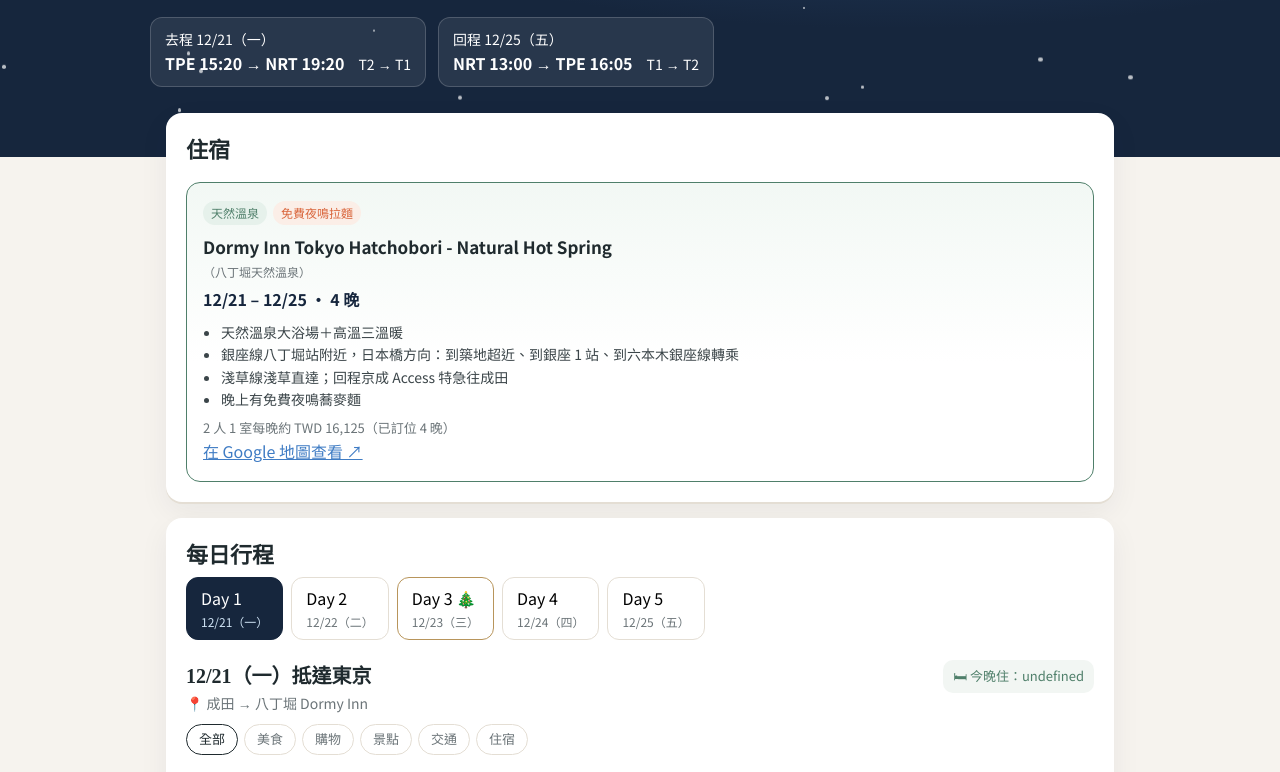
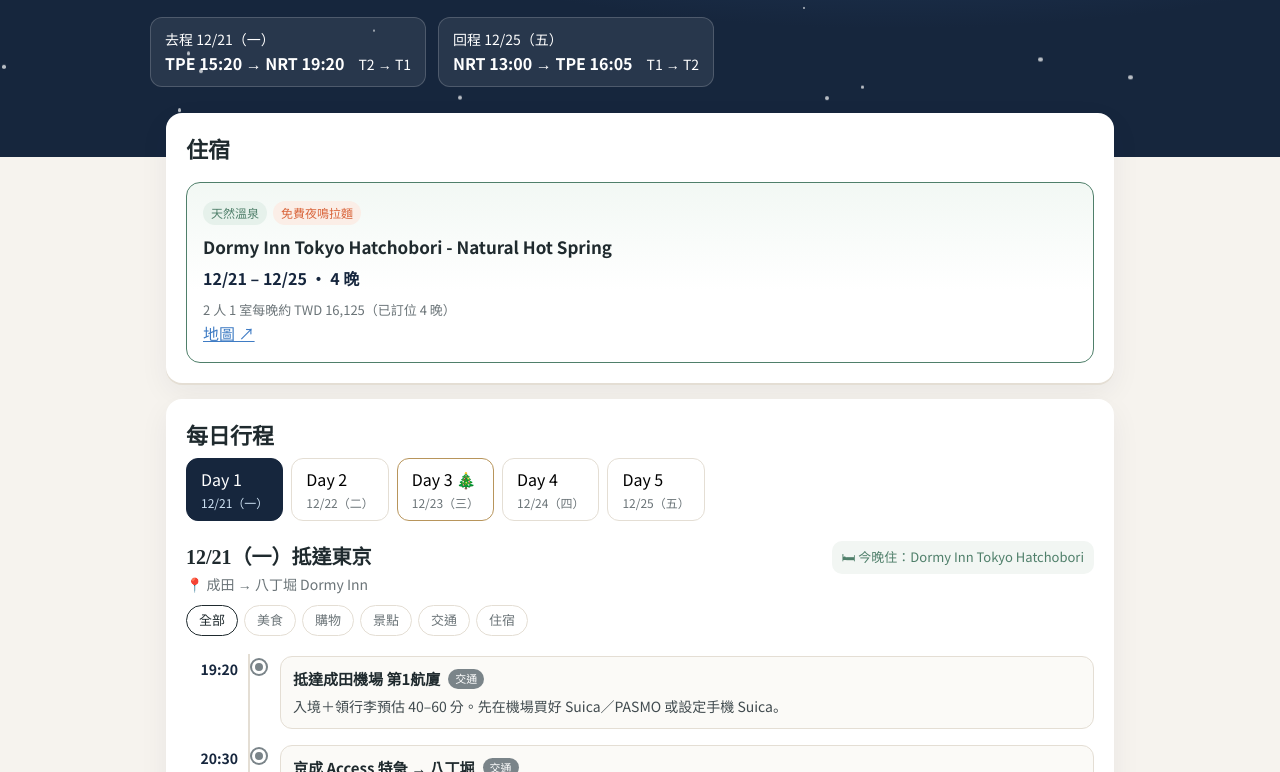
Before and after one commit to nuancesappofficial/2026-tokyo-xmas, a plain HTML site: page index.html in a window 1280 px wide. Shown: the part 178-950 px from the top of the page. Drawn offline with Linux system fonts and the light colour scheme.

Commit message:
Simplify hotel section, add smooth transitions on day switching, fix sleep data access

```diff
--- a/index.html
+++ b/index.html
@@ -79,7 +79,8 @@ h2{font-family:"Noto Serif TC",serif;font-size:22px;margin:0 0 4px}
 .tl li{display:grid;grid-template-columns:52px 22px 1fr;gap:0 10px;padding:8px 0}
 .tl .t{font-weight:700;font-size:14px;text-align:right;color:var(--navy);padding-top:2px}
 .tl .dot{width:14px;height:14px;border-radius:50%;margin:4px auto 0;border:3px solid #fff;box-shadow:0 0 0 2px currentColor;background:currentColor;position:relative;z-index:1}
-.tl .body{background:#fbfaf7;border:1px solid var(--line);border-radius:12px;padding:10px 12px}
+.tl .body{background:#fbfaf7;border:1px solid var(--line);border-radius:12px;padding:10px 12px;transition:all 0.3s ease}
+#dayView{transition:opacity 0.3s ease}
 .tl .body.hl{background:linear-gradient(135deg,#eaf3fc,#fff);border-color:#9cc0e6}
 .tl h4{margin:0;font-size:15px;display:flex;gap:8px;align-items:center;flex-wrap:wrap}
 .tag{font-size:11px;font-weight:500;padding:1px 7px;border-radius:999px;color:#fff}
@@ -241,11 +242,9 @@ function renderHotels(){
     return `<div class="hotel ${k==='dormy'?'dormy':''}">
       ${h.tags.map(([t,c])=>`<span class="badge ${c}">${t}</span>`).join("")}
       <h3>${h.name}</h3>
-      <div style="font-size:12px;color:var(--muted)">${h.alt}</div>
       <div class="nights" style="margin-top:6px">${nights}</div>
-      <ul>${h.points.map(p=>`<li>${p}</li>`).join("")}</ul>
       <div class="price">${h.price}</div>
-      <a class="map" href="${gm(h.q)}" target="_blank" rel="noopener">在 Google 地圖查看 ↗</a>
+      <a class="map" href="${gm(h.q)}" target="_blank" rel="noopener">地圖 ↗</a>
     </div>`;
   }).join("");
 }
@@ -270,10 +269,13 @@ function renderDays(){
   const dd = DAYS[day];
   const stops = visibleStops(dd).filter(s=>filter==="all"||s.c===filter);
   const fkeys = ["all","food","shop","sight","move","stay"];
-  document.getElementById("dayView").innerHTML = `
+  const dv = document.getElementById("dayView");
+  dv.style.opacity = "0";
+  setTimeout(()=>{
+    dv.innerHTML = `
     <div class="dayhead">
       <div><h3>${dd.d}（${dd.w}）${dd.title}</h3><div class="area">📍 ${dd.area}</div></div>
-      ${dd.sleep?`<div class="sleep">🛏 今晚住：${dd.sleep[plan]}</div>`:`<div class="sleep">✈️ 返台日</div>`}
+      ${dd.sleep?`<div class="sleep">🛏 今晚住：${typeof dd.sleep==='object'?dd.sleep[plan]:dd.sleep}</div>`:`<div class="sleep">✈️ 返台日</div>`}
     </div>
     <div class="filters">${fkeys.map(k=>`<button data-f="${k}" class="${filter===k?'on':''}">${k==='all'?'全部':CAT[k].label}</button>`).join("")}</div>
     ${stops.length?`<ul class="tl">${stops.map(s=>`
@@ -287,7 +289,9 @@ function renderDays(){
           ${s.q?`<a class="map" href="${gm(s.q)}" target="_blank" rel="noopener">地圖 ↗</a>`:""}
         </div>
       </li>`).join("")}</ul>`:`<div class="empty">這天沒有此類行程。</div>`}
-  `;
+    `;
+    dv.style.opacity = "1";
+  }, 100);
 }
 
 function renderTodo(){
```
